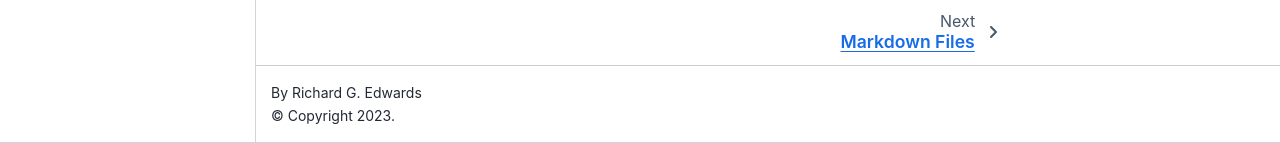
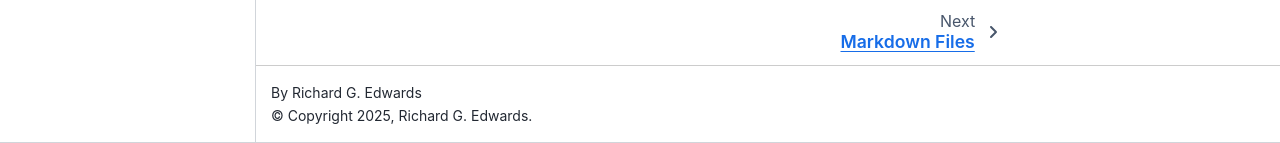
Before and after one commit to richardgedwards/emdoc-jb, a Jupyter Book: the page built from intro.md, in a window 1280 px wide and 1104 px high. Shown: the part 961-1104 px from the top of the window. Built offline with Jupyter Book 1.0.4 settings and Sphinx 7.4.7 and the Sphinx Book theme 1.1.4, drawn with Linux system fonts in a browser that asks for light colours; part of the change alters nothing that is shown.

Commit message:
Enhance _config.yml with numbering and metadata

```diff
--- a/_config.yml
+++ b/_config.yml
@@ -3,6 +3,7 @@
 
 title: EMDOC
 author: Richard G. Edwards
+copyright: "2025, Richard G. Edwards"  # Added a copyright notice
 logo: logo.svg
 
 # Force re-execution of notebooks on each build.
@@ -21,9 +22,13 @@ bibtex_bibfiles:
 
 # Information about where the book exists on the web
 repository:
-  url: https://github.com/executablebooks/jupyter-book  # Online location of your book
-  path_to_book: docs  # Optional path to your book, relative to the repository root
-  branch: master  # Which branch of the repository should be used when creating links (optional)
+  url: https://github.com/your-username/your-repo-name  # <-- PLEASE UPDATE
+  path_to_book: jb  # Assuming 'jb' is the path to your book in the repo
+  branch: main  # Default branch is now 'main' on GitHub
+
+# Add numbering to chapters and sections
+parse:
+  myst_number_sections: true
 
 # Add GitHub buttons to your book
 # See https://jupyterbook.org/customize/config.html#add-a-link-to-your-repository
```
